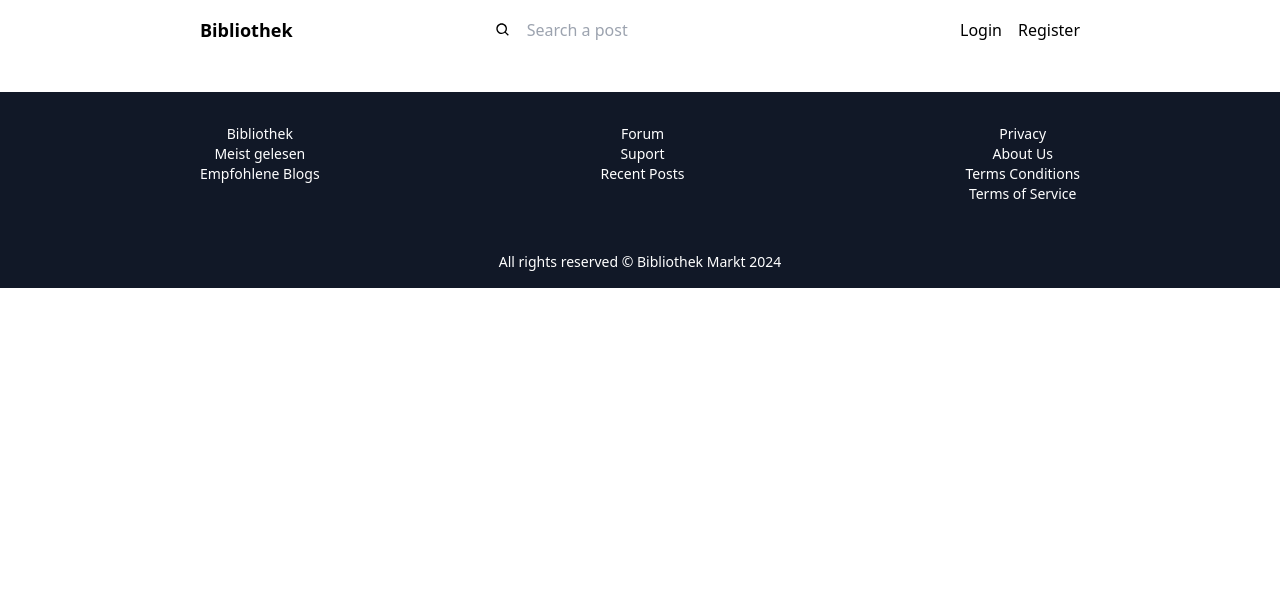
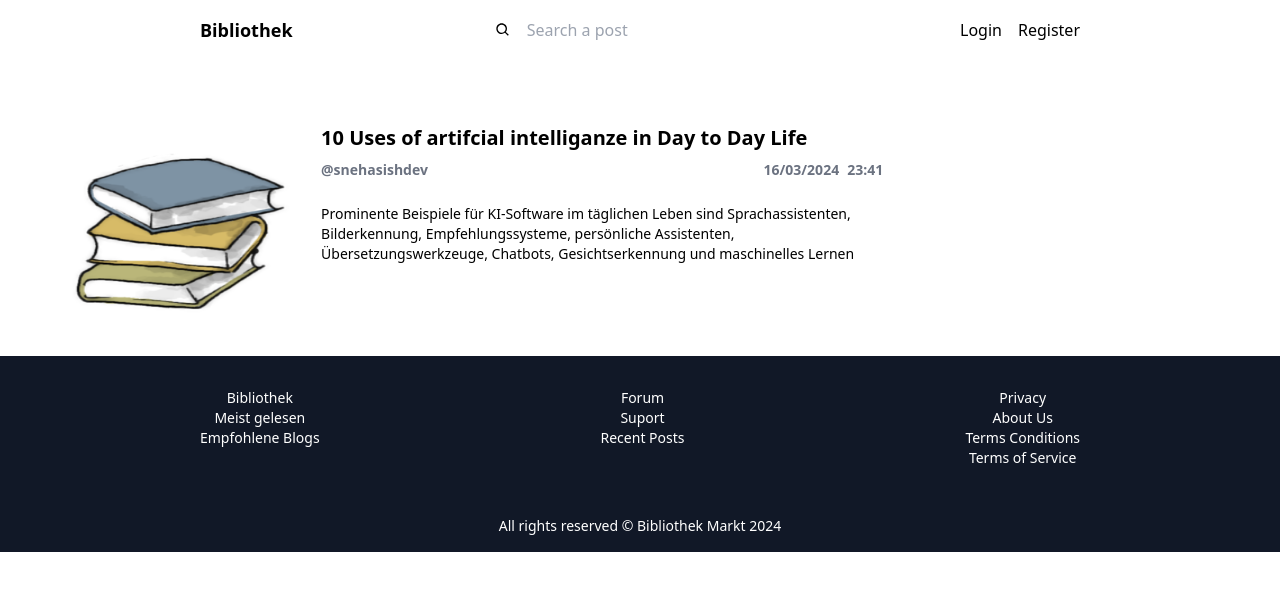
Before and after one commit to alisawiali/Biblothek-Spandau, a React (Vite) app in the folder frontend/: page /profile/1 in a window 1280 px wide. Shown: the top 590 px of the page. Built offline with nearby package versions, Linux system fonts and the light colour scheme.

Commit message:
update profilePost in comoents und  wetier übertragen in pages Profile.jsx

```diff
--- a/frontend/src/compoents/UL/index.js
+++ b/frontend/src/compoents/UL/index.js
@@ -1,7 +1,8 @@
+//  compoenten
 export { default as Navbar } from "../navbar/Navbar.jsx";
 export { default as HomePosts } from "../homepage/HomePosts.jsx";
 export { default as Footer } from "../footer/Footer.jsx";
-
+export { default as ProfilePost } from "../profilePost/ProfilePost.jsx";
 // // Pages
 export { default as Home } from "../../pages/Home.jsx";
 export { default as Login } from "../../pages/Login.jsx";
--- /dev/null
+++ b/frontend/src/compoents/profilePost/ProfilePost.jsx
@@ -0,0 +1,35 @@
+import React from "react";
+import imgBook from "../../assets/books.png";
+const ProfilePost = () => {
+  return (
+    <div>
+      <div className="w-full flex mt-8 space-x-2 flex-col md:flex-row myt-8  space-y-4 md:space-y-0 md:space-x-2">
+        {/* left */}
+        <div className="flex md:w-1/3 h-[200px] justify-center items-center">
+          <img src={imgBook} alt="" className="h-full w-full" />
+        </div>
+        {/* right */}
+        <div className="flex flex-col md:w-2/3 ">
+          <h1 className="text-xl font-bold md:mb-2 mb-1 mb:text-2x1 ">
+            10 Uses of artifcial intelliganze in Day to Day Life
+          </h1>
+          <div className="flex mb-2 text-sm font-semibold text-gray-500 items-center justify-between mb:mb-4">
+            <p>@snehasishdev</p>
+            <div className="flex space-x-2">
+              <p>16/03/2024</p>
+              <p>23:41</p>
+            </div>
+          </div>
+          <p className="text-sm  my-4">
+            Prominente Beispiele für KI-Software im täglichen Leben sind
+            Sprachassistenten, Bilderkennung, Empfehlungssysteme, persönliche
+            Assistenten, Übersetzungswerkzeuge, Chatbots, Gesichtserkennung und
+            maschinelles Lernen
+          </p>
+        </div>
+      </div>
+    </div>
+  );
+};
+
+export default ProfilePost;
--- a/frontend/src/pages/Profile.jsx
+++ b/frontend/src/pages/Profile.jsx
@@ -1,10 +1,18 @@
 import React from "react";
-import { Footer, Navbar } from "../compoents/UL";
+import { Footer, Navbar, ProfilePost } from "../compoents/UL";
 
 const Profile = () => {
   return (
     <div>
       <Navbar />
+      <div className="px-8 md:[200px] mt-8 flex md:flex-row flex-row-reverse">
+        {/* left */}
+        <div className="flex flex-col md:w-[70%] w-full">
+          <ProfilePost />
+        </div>
+        {/* right */}
+        <div className="right"></div>
+      </div>
       <Footer />
     </div>
   );
```
